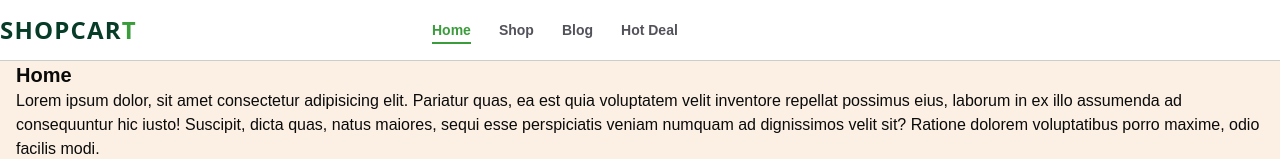
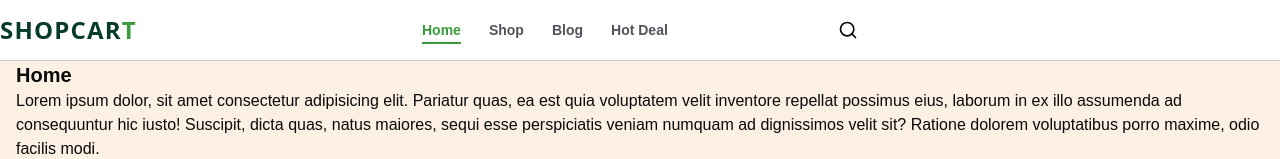
Before and after one commit to MadSharma/ecom, a Next.js app: page / in a window 1280 px wide. Shown: the top 159 px of the page. Built offline with nearby package versions, Linux system fonts and the light colour scheme.

Commit message:
add searchbar

```diff
--- a/components/ui/Header.tsx
+++ b/components/ui/Header.tsx
@@ -2,6 +2,8 @@
 import Container from "./Container";
 import Logo from "./Logo";
 import HeaderMenu from "./HeaderMenu";
+import { Search } from "lucide-react";
+import SearchBar from "./SearchBar";
 
 function Header() {
   return (
@@ -16,6 +18,9 @@
         {/* Menu - Center */}
         <div className="w-full flex justify-center">
           <HeaderMenu />
+          <div>
+            <SearchBar />
+          </div>
         </div>
 
       </Container>
--- /dev/null
+++ b/components/ui/SearchBar.tsx
@@ -0,0 +1,13 @@
+
+import { Search } from 'lucide-react';
+import React from 'react'
+
+const SearchBar = () => {
+  return (
+    <div>
+      <Search className="w-5 h-5 hover:text-shop_light_green hoverEffect" />
+    </div>
+  )
+}
+
+export default SearchBar;
```
